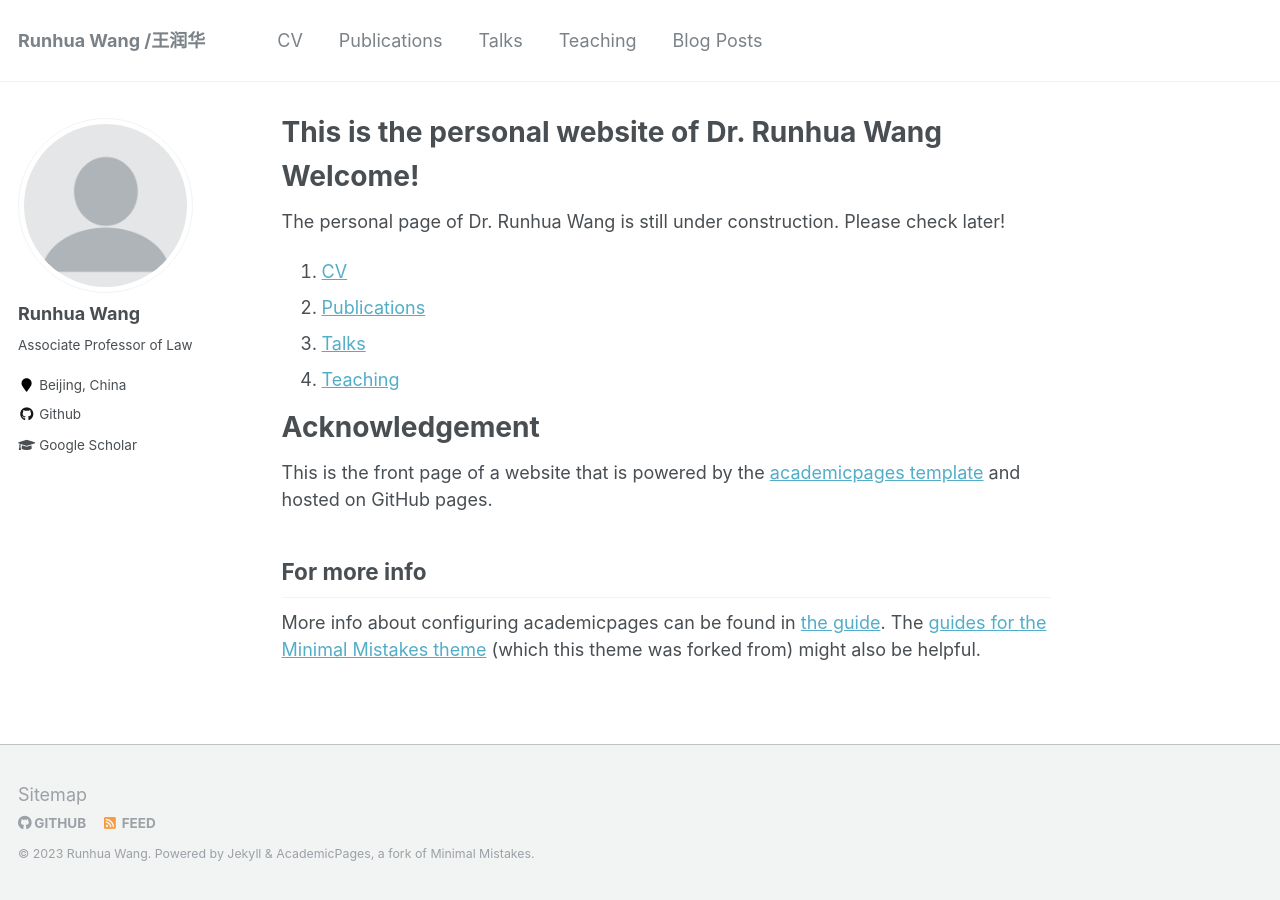
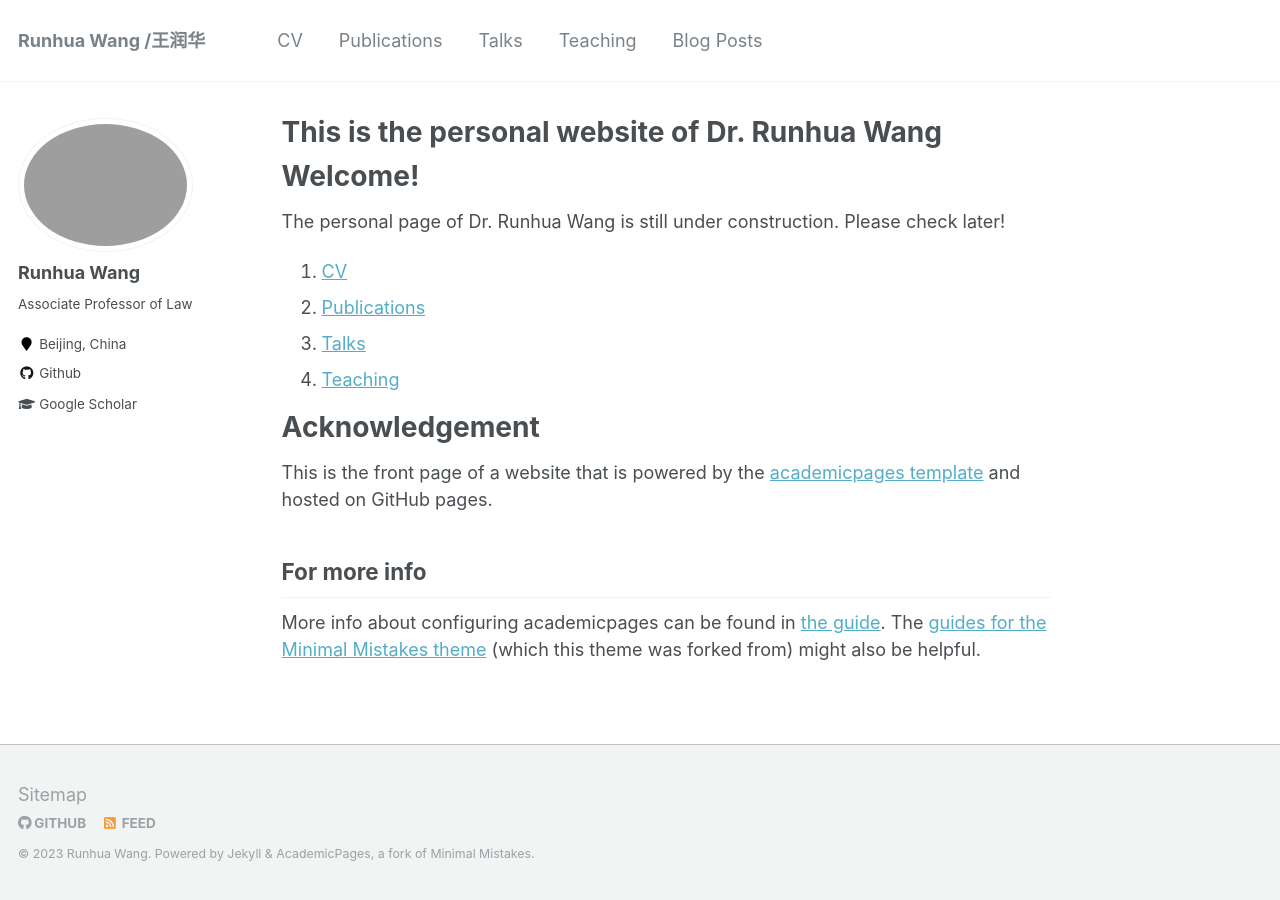
Before and after one commit to Runhua-Wang/runhua-wang.github.io, a Jekyll site: the page built from _pages/about.md, in a window 1280 px wide. Built offline with Jekyll 4.4.1, drawn with Linux system fonts in a browser that asks for light colours.

Commit message:
Update _config.yml

```diff
--- a/_config.yml
+++ b/_config.yml
@@ -81,7 +81,7 @@ analytics:
 # Site Author
 author:
   name             : "Runhua Wang"
-  avatar           : "profile.png"
+  avatar           : "Runhua Wang.jpeg"
   bio              : "Associate Professor of Law"
   location         : "Beijing, China"
   employer         :
```
